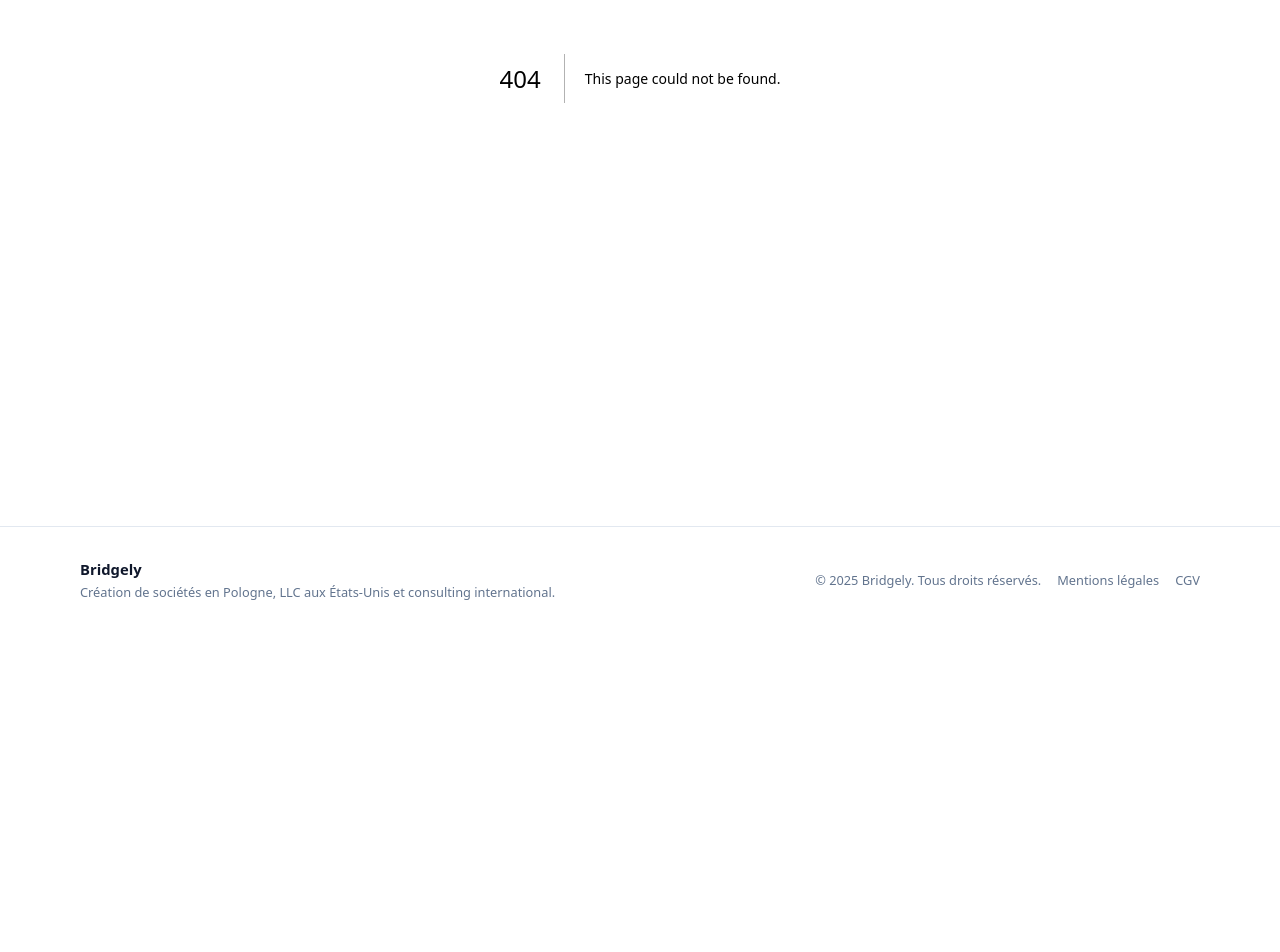
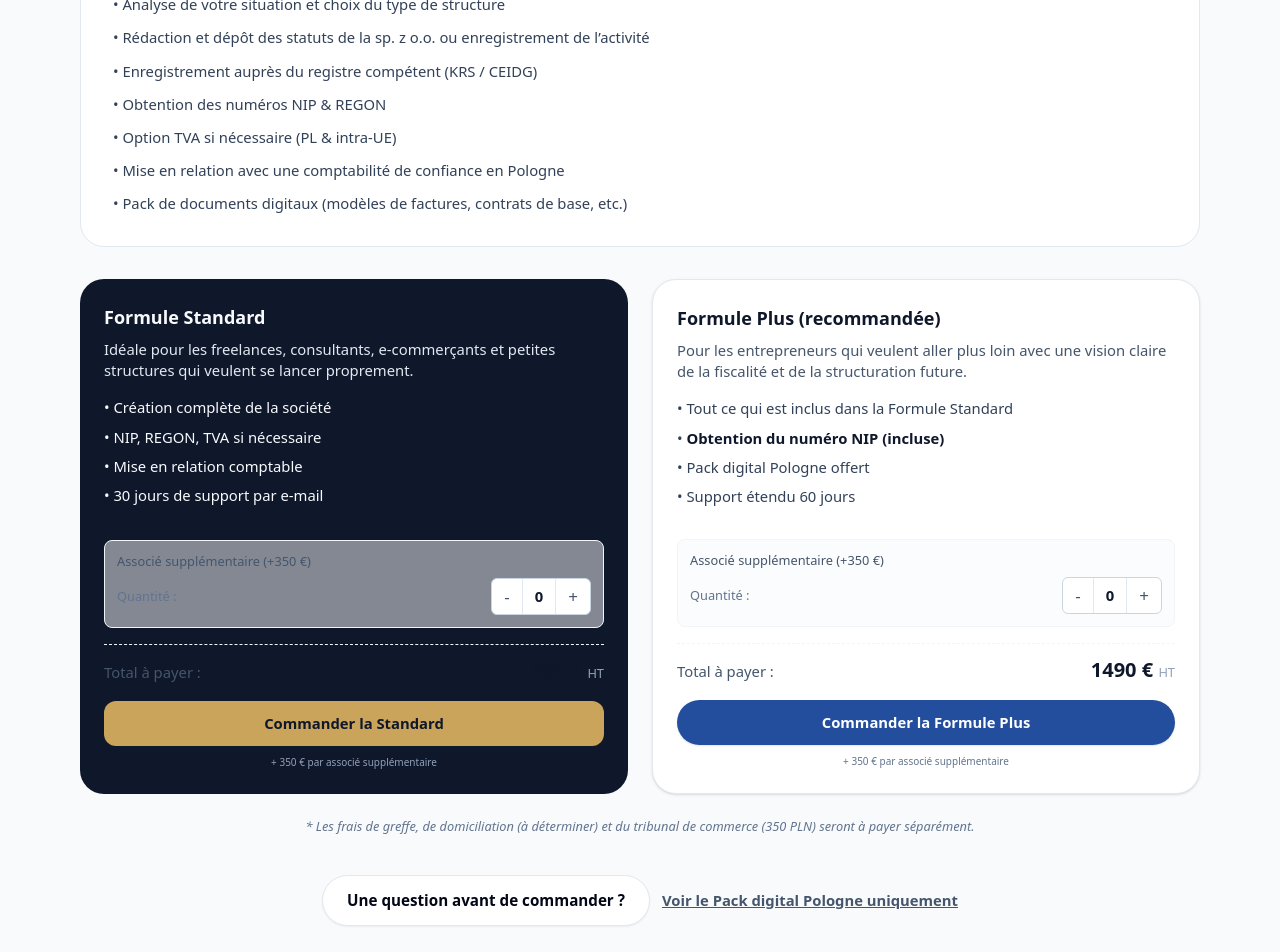
Before and after one commit to bridgelysite/website, a Next.js app: page /creation-societe-pologne in a window 1280 px wide. Before the commit this address had no page. Shown: the part 400-1352 px from the top of the page. Before the commit the page ends 1033 px from the top, so only its background shows below. Built offline with nearby package versions, Linux system fonts and the light colour scheme.

Commit message:
Restore deleted Poland creation page

```diff
--- /dev/null
+++ b/app/creation-societe-pologne/page.tsx
@@ -0,0 +1,124 @@
+import type { Metadata } from "next";
+import Link from "next/link";
+import { ConfigurableBuyButton } from "@/components/ConfigurableBuyButton";
+
+export const metadata: Metadata = {
+  title: "Création Société en Pologne (sp. z o.o.) | Fiscalité 9% | Bridgely",
+  description:
+    "Créez votre société en Pologne clé en main. Accompagnement complet : statuts, NIP, TVA, comptabilité. Profitez d'une fiscalité à 9% en Europe avec Bridgely.",
+  alternates: {
+    canonical: "https://bridgely.fr/creation-societe-pologne",
+  },
+  openGraph: {
+    title: "Création Société en Pologne (sp. z o.o.) | Fiscalité 9% | Bridgely",
+    description: "Profitez d'une fiscalité à 9% et d'un cadre pro-business en Europe.",
+    url: "https://bridgely.fr/creation-societe-pologne",
+  },
+};
+
+export default function CreationPolognePage() {
+  return (
+    <div className="section">
+      <div className="container-bridgely max-w-4xl">
+        <h1 className="section-title">
+          Création de société en Pologne (sp. z o.o. & activités individuelles)
+        </h1>
+        <p className="section-subtitle mb-8">
+          Une solution premium pour structurer votre activité en Europe dans un
+          pays pro-business, avec une fiscalité moderne et une administration
+          pragmatique.
+        </p>
+
+        <div className="bg-white border border-slate-200 rounded-3xl p-6 sm:p-8 mb-8">
+          <h2 className="text-xl font-semibold text-slate-900 mb-4">
+            Ce que nous prenons en charge
+          </h2>
+          <ul className="space-y-3 text-sm text-slate-700">
+            <li>• Analyse de votre situation et choix du type de structure</li>
+            <li>• Rédaction et dépôt des statuts de la sp. z o.o. ou enregistrement de l’activité</li>
+            <li>• Enregistrement auprès du registre compétent (KRS / CEIDG)</li>
+            <li>• Obtention des numéros NIP & REGON</li>
+            <li>• Option TVA si nécessaire (PL & intra-UE)</li>
+            <li>• Mise en relation avec une comptabilité de confiance en Pologne</li>
+            <li>• Pack de documents digitaux (modèles de factures, contrats de base, etc.)</li>
+          </ul>
+        </div>
+
+        <div className="grid gap-6 md:grid-cols-2 mb-6">
+          <div className="bg-slate-900 text-slate-50 rounded-3xl p-6 flex flex-col">
+            <h3 className="text-lg font-semibold mb-2">Formule Standard</h3>
+            <p className="text-sm text-slate-200 mb-4">
+              Idéale pour les freelances, consultants, e-commerçants et petites
+              structures qui veulent se lancer proprement.
+            </p>
+            <ul className="text-sm space-y-2 mb-4 flex-1">
+              <li>• Création complète de la société</li>
+              <li>• NIP, REGON, TVA si nécessaire</li>
+              <li>• Mise en relation comptable</li>
+              <li>• 30 jours de support par e-mail</li>
+            </ul>
+            <div className="mt-4">
+              <ConfigurableBuyButton
+                  mainPriceId="price_1SZVOiRPyuf04COPv5rrXKrP"
+                  mainPriceLabel="Formule Standard"
+                  basePrice={990}
+                  extraOptionPriceId="price_1SZVRrRPyuf04COPkLcCj0Rb"
+                  extraOptionPrice={350}
+                  extraOptionLabel="Associé supplémentaire"
+                  buttonLabel="Commander la Standard"
+                  className="w-full bg-[color:var(--color-accent)] hover:bg-amber-300 text-slate-900 font-bold py-3 rounded-xl transition-colors text-sm"
+                />
+              <p className="text-[10px] text-slate-400 mt-2 text-center">
+                + 350 € par associé supplémentaire
+              </p>
+            </div>
+          </div>
+
+          <div className="bg-white border border-slate-200 rounded-3xl p-6 flex flex-col shadow-sm">
+            <h3 className="text-lg font-semibold mb-2 text-slate-900">Formule Plus (recommandée)</h3>
+            <p className="text-sm text-slate-600 mb-4">
+              Pour les entrepreneurs qui veulent aller plus loin avec une vision
+              claire de la fiscalité et de la structuration future.
+            </p>
+            <ul className="text-sm space-y-2 mb-4 text-slate-700 flex-1">
+              <li>• Tout ce qui est inclus dans la Formule Standard</li>
+              <li>• <strong className="text-slate-900">Obtention du numéro NIP (incluse)</strong></li>
+              <li>• Pack digital Pologne offert</li>
+              <li>• Support étendu 60 jours</li>
+            </ul>
+            <div className="mt-4">
+              <ConfigurableBuyButton
+                  mainPriceId="price_1SZVQ3RPyuf04COPAt7wWulO"
+                  mainPriceLabel="Formule Plus"
+                  basePrice={1490}
+                  extraOptionPriceId="price_1SZVRrRPyuf04COPkLcCj0Rb"
+                  extraOptionPrice={350}
+                  extraOptionLabel="Associé supplémentaire"
+                  buttonLabel="Commander la Formule Plus"
+                  className="w-full btn-primary py-3 rounded-xl text-sm justify-center"
+                />
+              <p className="text-[10px] text-slate-500 mt-2 text-center">
+                + 350 € par associé supplémentaire
+              </p>
+            </div>
+          </div>
+        </div>
+
+        <div className="text-center mb-10">
+            <p className="text-xs text-slate-500 italic">
+                * Les frais de greffe, de domiciliation (à déterminer) et du tribunal de commerce (350 PLN) seront à payer séparément.
+            </p>
+        </div>
+
+        <div className="flex flex-wrap gap-3 justify-center">
+          <Link href="/contact" className="btn-secondary">
+            Une question avant de commander ?
+          </Link>
+          <Link href="/pologne-business-pack" className="text-sm font-semibold text-slate-600 hover:text-slate-900 underline flex items-center">
+            Voir le Pack digital Pologne uniquement
+          </Link>
+        </div>
+      </div>
+    </div>
+  );
+}
```
